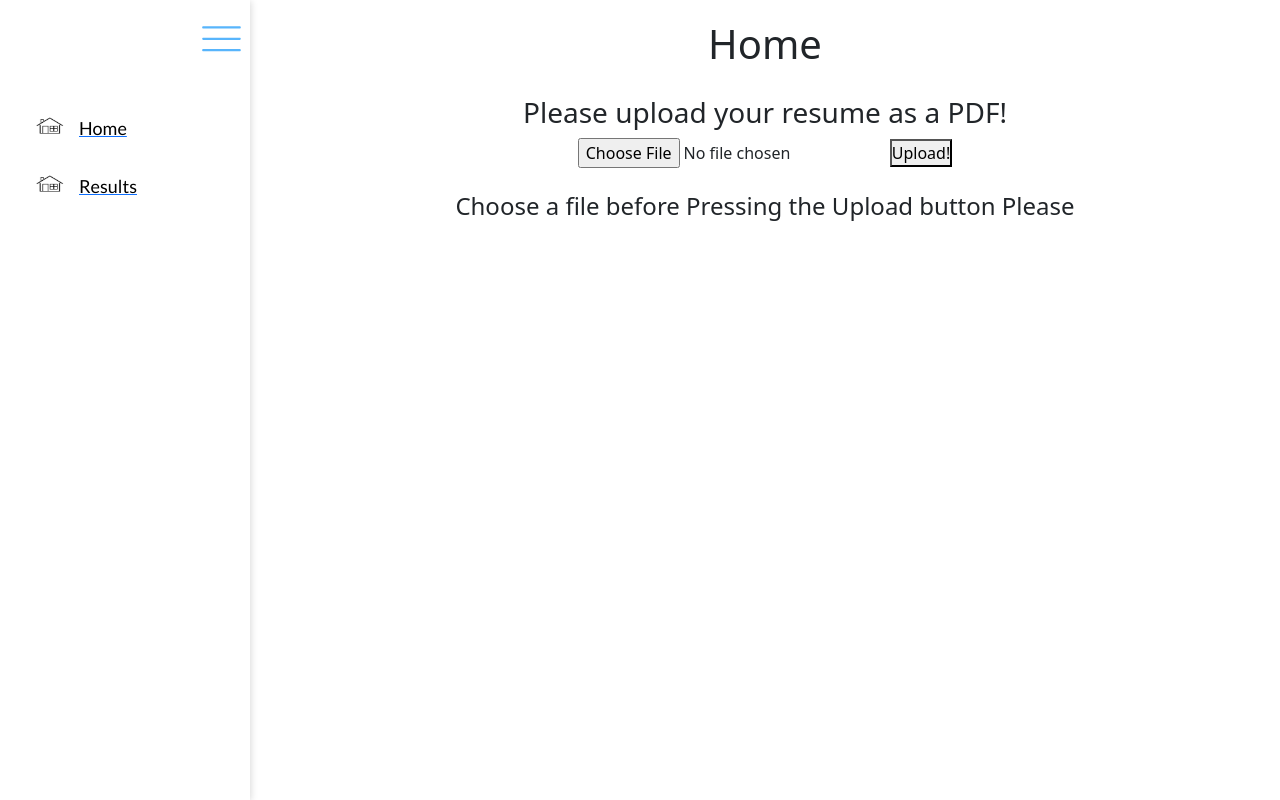
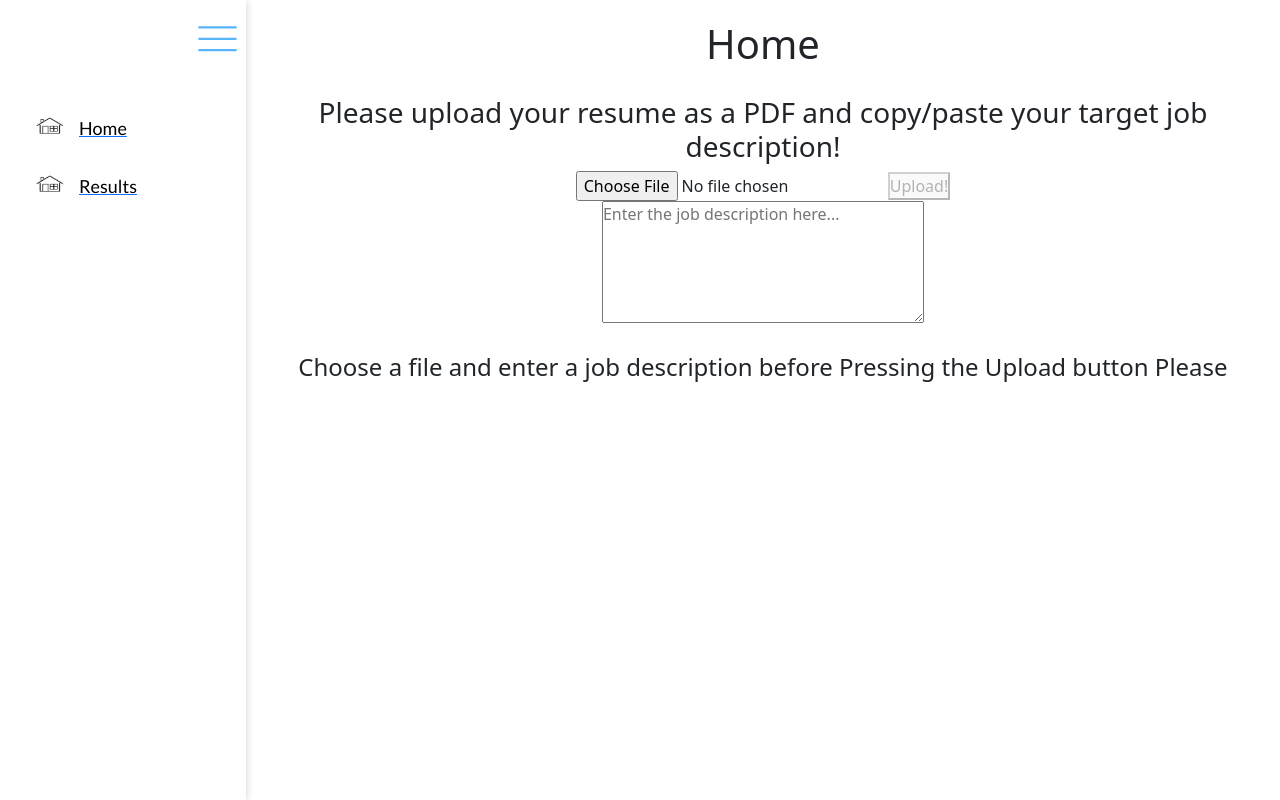
Before and after one commit to NaZaR3413/AI-for-education-Hackathon, a React (Create React App) app in the folder frontend/: page / in a window 1280 px wide. Built offline with nearby package versions, Linux system fonts and the light colour scheme.

Commit message:
text box integration

```diff
--- a/frontend/src/pages/home-files/pdf-upload.js
+++ b/frontend/src/pages/home-files/pdf-upload.js
@@ -1,40 +1,52 @@
-// Filename - pdf-upload.js.
-
 import axios from "axios";
 import React, { Component } from "react";
 
 class Pdf extends Component {
   state = {
-		// Initially, no file is selected
     selectedFile: null,
+    textInput: '', // Added state for the text input
+    isFormValid: false, // Added state to track if the form is valid for submission
   };
 
-	// On file select (from the pop up)
   onFileChange = (event) => {
-		// Update the state
     this.setState({
       selectedFile: event.target.files[0],
+    }, this.validateForm);
+  };
+
+  onTextInputChange = (event) => {
+    this.setState({
+      textInput: event.target.value,
+    }, this.validateForm);
+  };
+
+  // Function to validate the form
+  validateForm = () => {
+    const { selectedFile, textInput } = this.state;
+    this.setState({
+      isFormValid: selectedFile !== null && textInput.trim() !== ''
     });
   };
 
-	// On file upload (click the upload button)
   onFileUpload = () => {
-		// Create an object of formData
     const formData = new FormData();
-
-		// Update the formData object
     formData.append(
       "myFile",
       this.state.selectedFile,
       this.state.selectedFile.name
     );
 
-		// Details of the uploaded file
-		console.log(this.state.selectedFile);
+    // Append text input to the formData if you want to send them together
+    formData.append("textInput", this.state.textInput);
 
-		// Request made to the backend api
-		// Send formData object
-		axios.post("api/uploadfile", formData);
+    // You can use a single API endpoint that handles both file and text input
+    axios.post("api/upload", formData)
+      .then(response => {
+        console.log("File and text input uploaded successfully");
+      })
+      .catch(error => {
+        console.error("Error uploading file and text input:", error);
+      });
   };
 
 // File content to be displayed after
@@ -65,7 +77,7 @@ class Pdf extends Component {
 				<div>
 					<br />
 					<h4>
-						Choose a file before Pressing the Upload
+						Choose a file and enter a job description before Pressing the Upload
 						button Please
 					</h4>
 				</div>
@@ -76,15 +88,20 @@ class Pdf extends Component {
   render() {
     return (
       <div>
-				<h3>Please upload your resume as a PDF!</h3>
+        <h3>Please upload your resume as a PDF and copy/paste your target job description!</h3>
         <div>
-					<input
-						type="file"
-						onChange={this.onFileChange}
-					/>
-					<button onClick={this.onFileUpload}>
+            <input type="file" onChange={this.onFileChange} accept="application/pdf"/>
+            <button onClick={this.onFileUpload} disabled={!this.state.isFormValid}>
                 Upload!
             </button>
+        </div>
+        <div>
+          <textarea
+            placeholder="Enter the job description here..."
+            onChange={this.onTextInputChange}
+            rows="5" // You can set the number of rows to increase its height
+            cols="33" // You can set the number of columns to increase its width
+          ></textarea>
         </div>
         {this.fileData()}
       </div>
```
Lines whose indentation alone changed are shown as unchanged.
